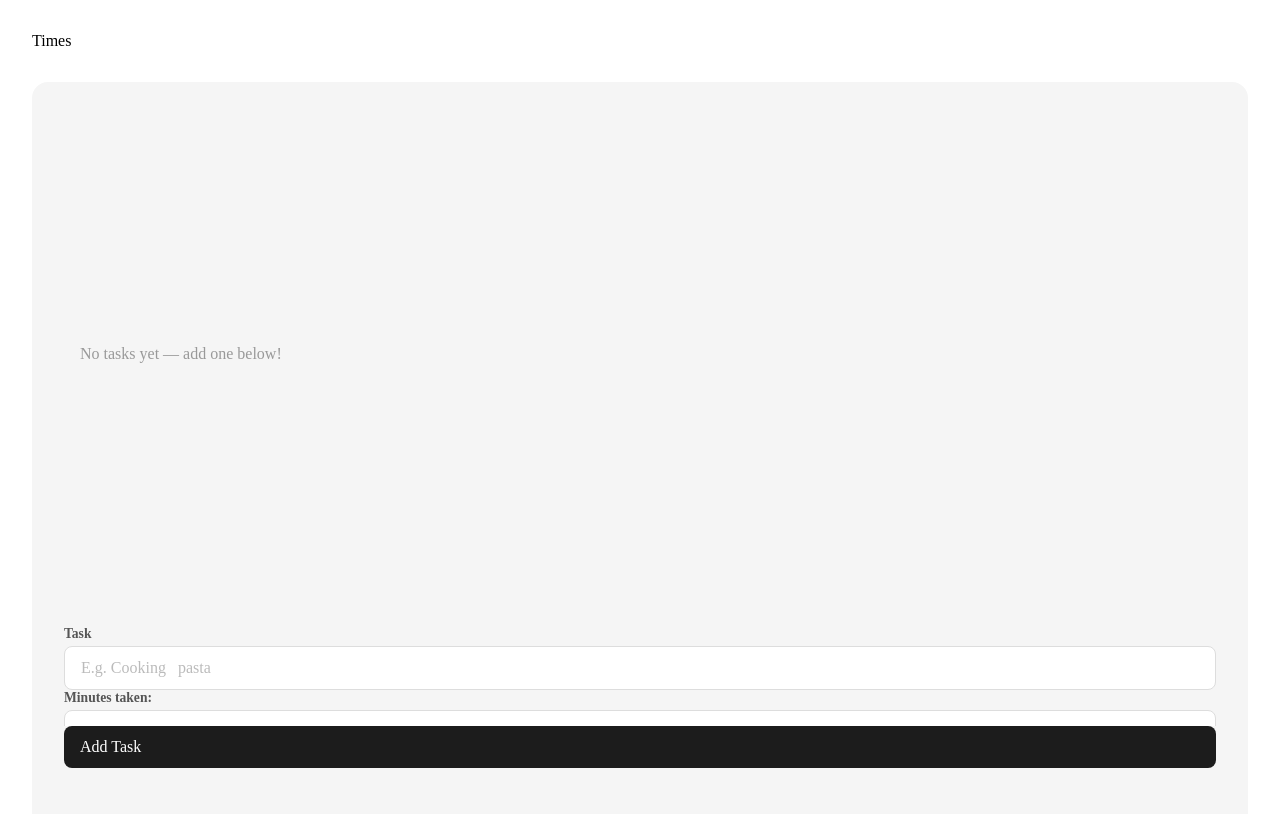
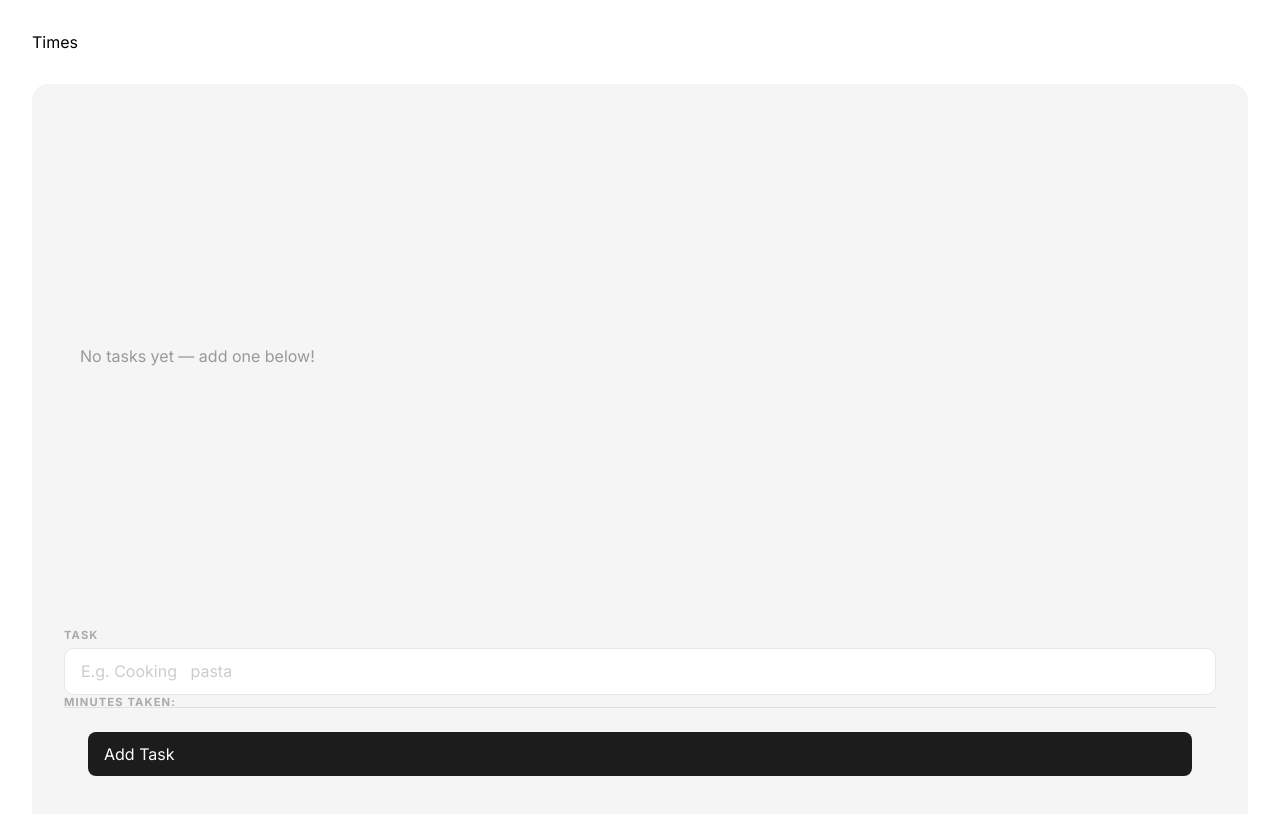
Before and after one commit to k881-droid/functions, a plain HTML site: page index.html in a window 1280 px wide. Drawn offline with Linux system fonts and the light colour scheme.

Commit message:
Basic font styling + spacing of buttons + removed cross out error

```diff
--- a/assets/main.js
+++ b/assets/main.js
@@ -32,14 +32,15 @@ let taskList = document.querySelector('#task-list')
 let taskItem = document.querySelector('li')
 
  taskList.addEventListener('click', (event) => {
-  if (event.target.tagName === 'LI') {
-    event.target.classList.toggle('strikethrough')
+    if (event.target.tagName === 'LI' &&
+  !event.target.classList.contains('empty')) {
+      event.target.classList.toggle('strikethrough');
     }
     else if (event.target.tagName === 'SPAN') {
       let index = event.target.parentElement.dataset.index;
-    let tasks = JSON.parse(localStorage.getItem('tasks'))
-    tasks = tasks.filter((task, i) => i !== Number(index))
-    localStorage.setItem('tasks', JSON.stringify(tasks))
+      let tasks = JSON.parse(localStorage.getItem('tasks'));
+      tasks = tasks.filter((task, i) => i !== Number(index));
+      localStorage.setItem('tasks', JSON.stringify(tasks));
       renderTasks();
     }
   })
--- a/assets/style.css
+++ b/assets/style.css
@@ -1,7 +1,7 @@
 /* Some basics to make it easier to read. */
 body {
 	--spacing: 2em;
-
+	font-family: 'Inter', sans-serif;
 	display: grid;
 	gap: var(--spacing);
 	margin: initial;
@@ -18,12 +18,17 @@ body {
     align-content: start;
   }
 
-   form > section:last-child {
-    position: sticky;
-    bottom: 0;
-    background-color: whitesmoke;
-    padding-bottom: var(--spacing);
+ form > section:last-child {
+      position: sticky;
+      bottom: 0;
+      background-color: whitesmoke;
+      padding: 1.5rem;
+      display: flex;
+      flex-direction: column;
+      gap: 1.25rem;
+      border-top: 1.5px solid #e0e0e0;
   }
+
 
 
   .small-task {
@@ -88,32 +93,34 @@ li.empty {
   color: white;
 }
 
- input {
+  label {
+      font-size: 0.7rem;
+      font-weight: 700;
+      text-transform: uppercase;
+      letter-spacing: 0.1em;
+      color: #aaa;
+      display: block;
+      margin-bottom: 0.35rem;
+  }
+
+  input {
       width: 100%;
-      padding: 0.75rem 1rem;
-      border: 1.5px solid #ddd;
-      border-radius: 0.5rem;
+      padding: 0.8rem 1rem;
+      border: 1.5px solid #e8e8e8;
+      border-radius: 0.6rem;
       font-size: 1rem;
       background-color: white;
       outline: none;
       font-family: inherit;
+      color: #1c1c1c;
   }
 
   input:focus {
-      border-color: #999;
+      border-color: #1c1c1c;
   }
 
   input::placeholder {
-      color: #bbb;
-      opacity: 1;
-  }
-
-  label {
-      font-size: 0.85rem;
-      font-weight: 600;
-      color: #555;
-      margin-bottom: 0.25rem;
-      display: block;
+      color: #ccc;
   }
 
  button {
--- a/index.html
+++ b/index.html
@@ -5,6 +5,8 @@
 		<meta name="viewport" content="width=device-width, initial-scale=1">
 		<link href="assets/reset.css" rel="stylesheet">
 		<link href="assets/style.css" rel="stylesheet">
+		<link href="https://fonts.googleapis.com/css2?family=Inter:wght@400;600;700&di
+        splay=swap" rel="stylesheet">
 		<script defer src="assets/form-state.js"></script>
 		<script defer src="assets/main.js"></script>
 	</head>
```
Lines whose indentation alone changed are shown as unchanged.
